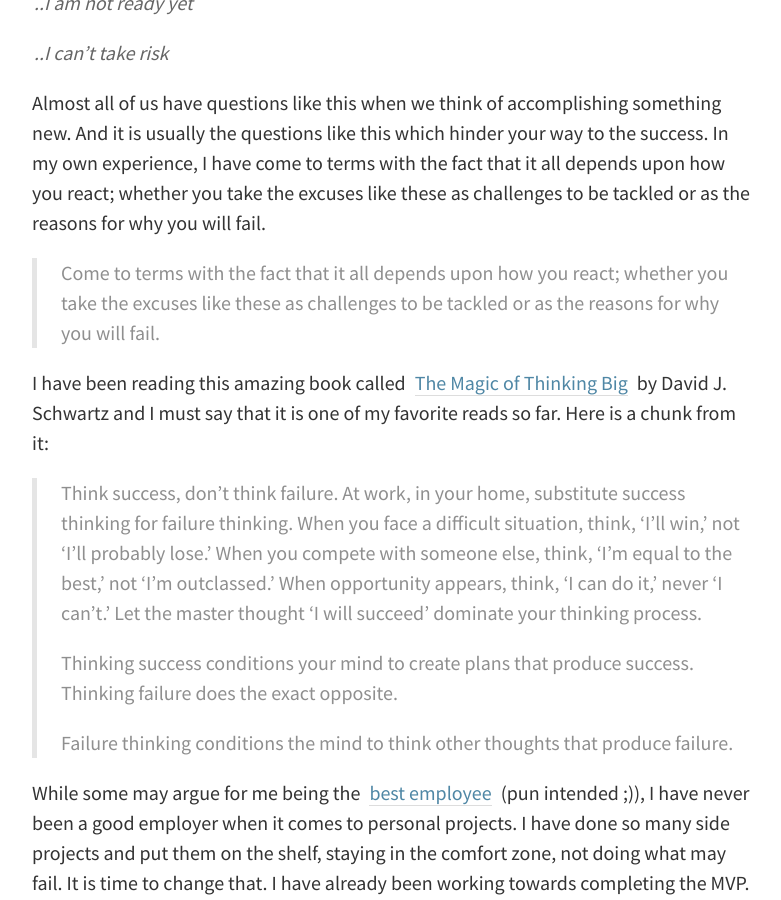
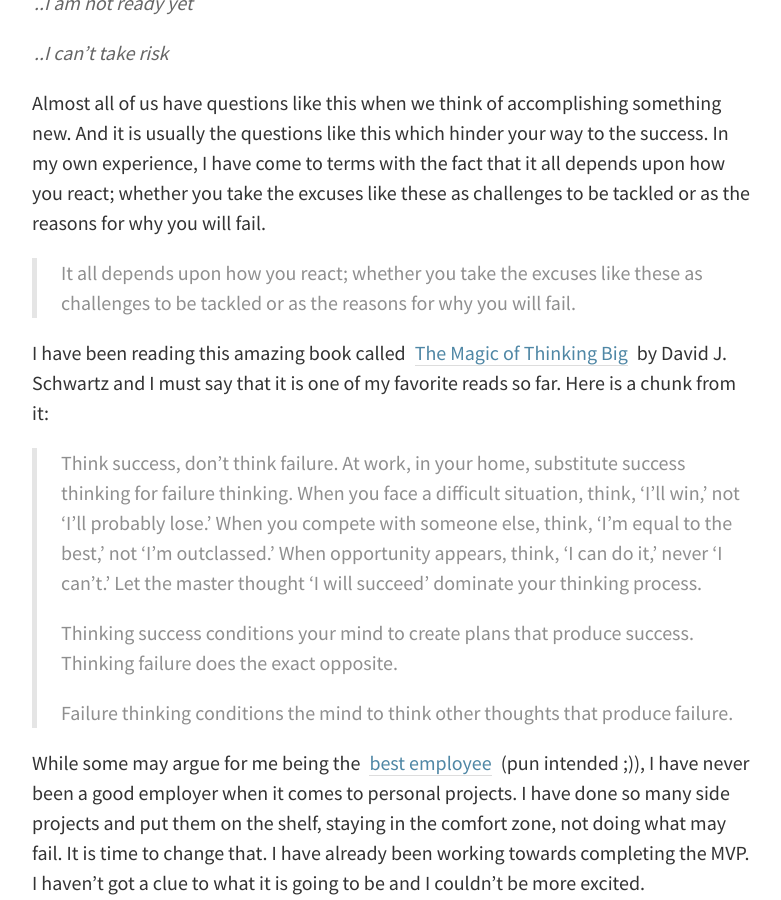
Before and after one commit to kamranahmedse/kamranahmedse.github.io, a Jekyll site: the page built from blog/_posts/2016-10-21-what-are-you-afraid-of.md, in a window 1280 px wide and 900 px high, scrolled down 761 px. Shown: the whole window, without its empty margins (248-1029 px from the left). Built offline with Jekyll 4.4.1, drawn with Linux system fonts in a browser that asks for light colours; some web fonts are replaced; comment, search, counter and statistics services are not loaded.

Commit message:
Fix typo

```diff
--- a/blog/_posts/2016-10-21-what-are-you-afraid-of.md
+++ b/blog/_posts/2016-10-21-what-are-you-afraid-of.md
@@ -20,7 +20,7 @@
 
 Almost all of us have questions like this when we think of accomplishing something new. And it is usually the questions like this which hinder your way to the success. In my own experience, I have come to terms with the fact that it all depends upon how you react; whether you take the excuses like these as challenges to be tackled or as the reasons for why you will fail.
 
-> Come to terms with the fact that it all depends upon how you react; whether you take the excuses like these as challenges to be tackled or as the reasons for why you will fail.
+> It all depends upon how you react; whether you take the excuses like these as challenges to be tackled or as the reasons for why you will fail.
 
 I have been reading this amazing book called [The Magic of Thinking Big](https://www.amazon.com/The-Magic-Thinking-David-Schwartz/dp/0671646788) by David J. Schwartz and I must say that it is one of my favorite reads so far. Here is a chunk from it:
 
```
